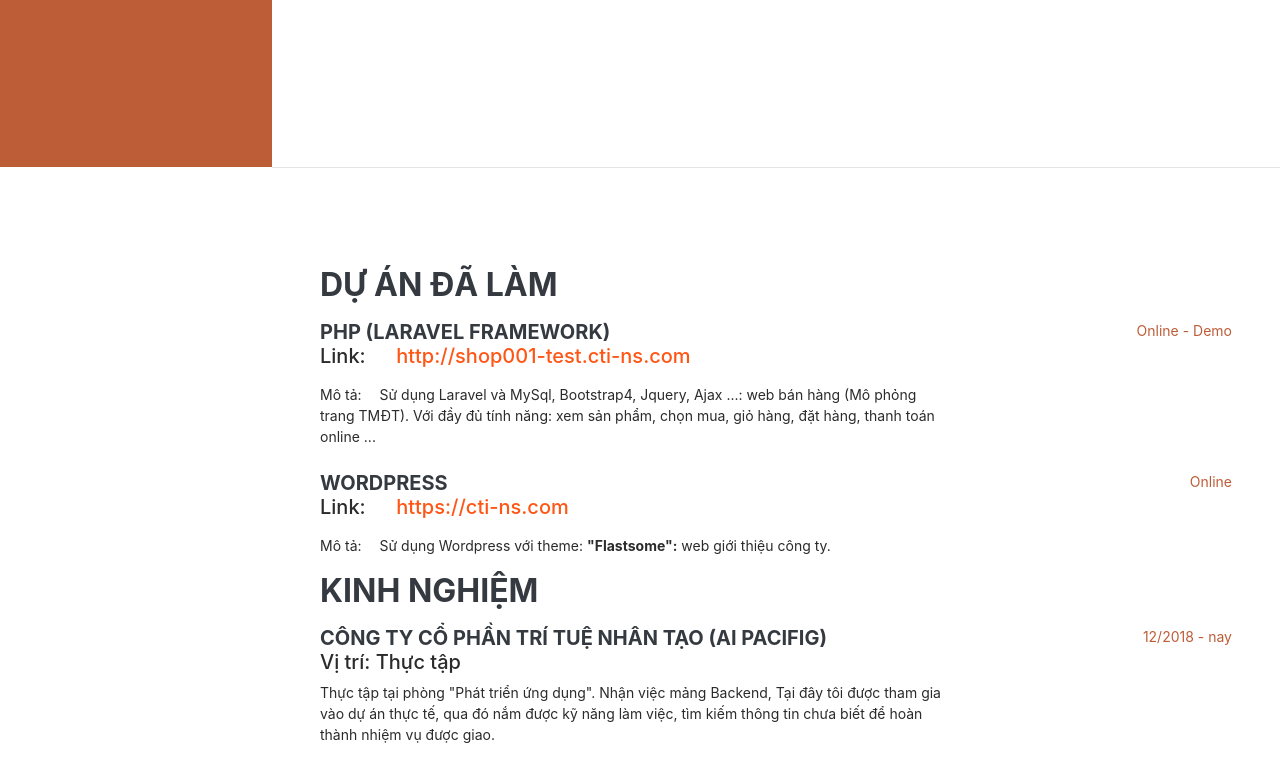
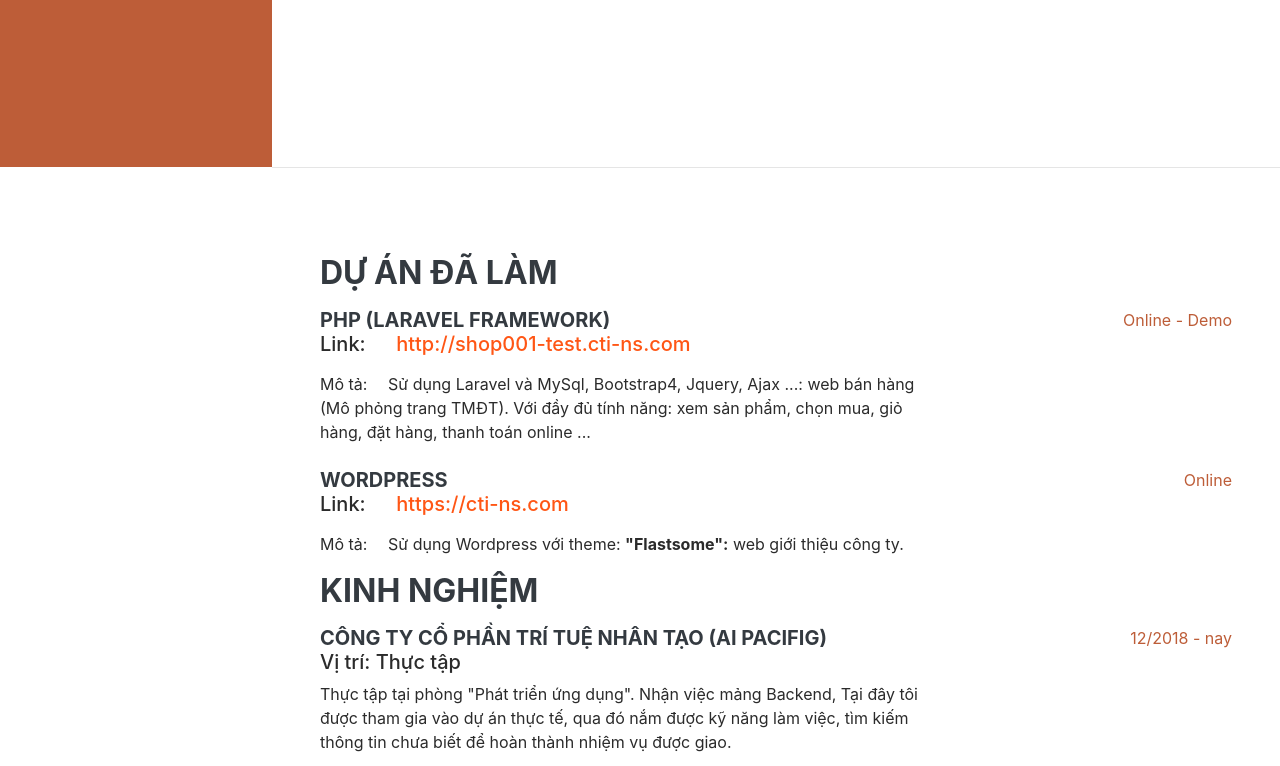
Before and after one commit to hieudvs/hieudvs.github.io, a plain HTML site: page index.html in a window 1280 px wide. Shown: the part 633-1399 px from the top of the page. Drawn offline with Linux system fonts and the light colour scheme; a web font is replaced by a local one.

Commit message:
update my CV

```diff
--- a/index.html
+++ b/index.html
@@ -5,11 +5,11 @@
   <meta name="viewport" content="width=device-width, initial-scale=1.0">
   <meta http-equiv="X-UA-Compatible" content="ie=edge">
   <title>CV - DUONG HIEU</title>
-
+  <link rel="shortcut icon" href="#" />
   <link rel="stylesheet" href="vendor/bootstrap.css">
   <link rel="stylesheet" href="https://use.fontawesome.com/releases/v5.5.0/css/all.css" integrity="sha384-B4dIYHKNBt8Bc12p+WXckhzcICo0wtJAoU8YZTY5qE0Id1GSseTk6S+L3BlXeVIU" crossorigin="anonymous">
-  <link rel="stylesheet" href="vendor/dashboard.css">
-  <link rel="stylesheet" href="vendor/myStyle.css">
+  <!-- <link rel="stylesheet" href="vendor/dashboard.css"> -->
+  <!-- <link rel="stylesheet" href="vendor/myStyle.css"> -->
 
   <!-- Custom fonts for this template -->
   <link href="https://fonts.googleapis.com/css?family=Saira+Extra+Condensed:500,700" rel="stylesheet">
```
